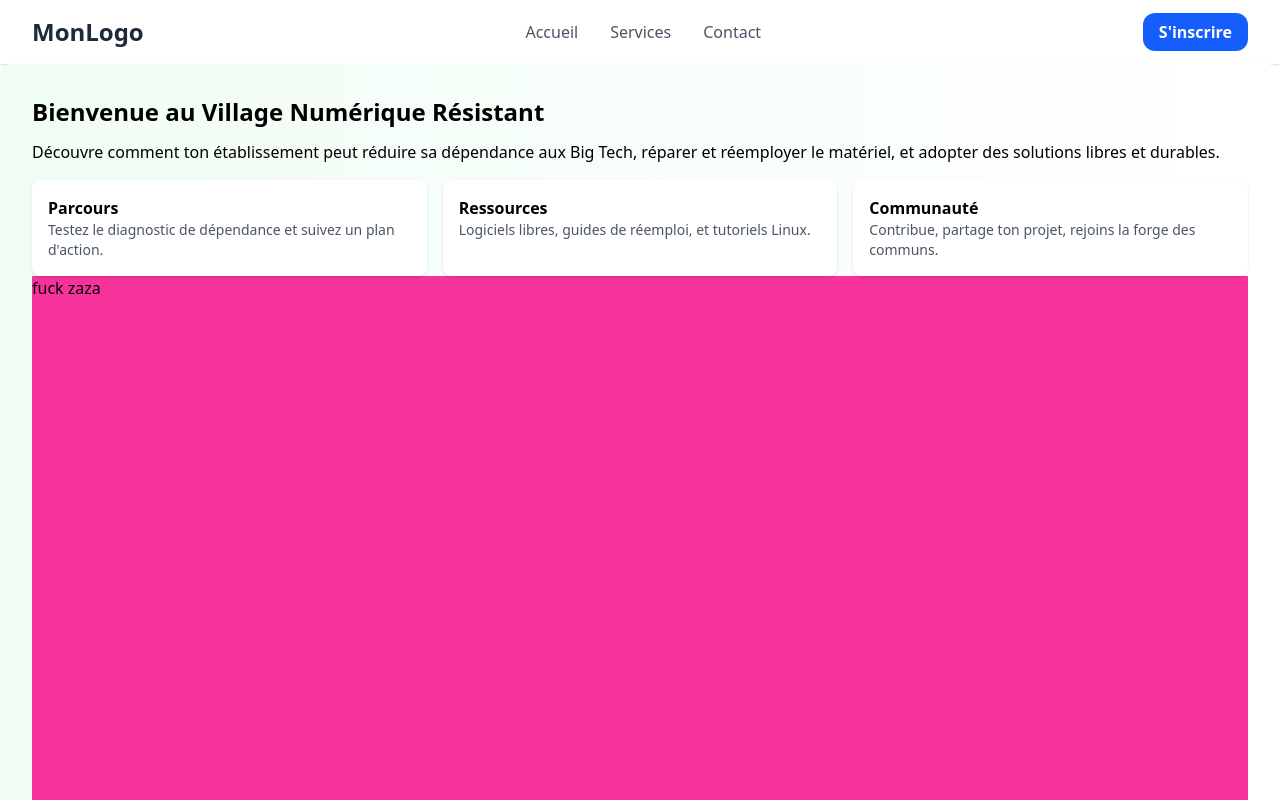
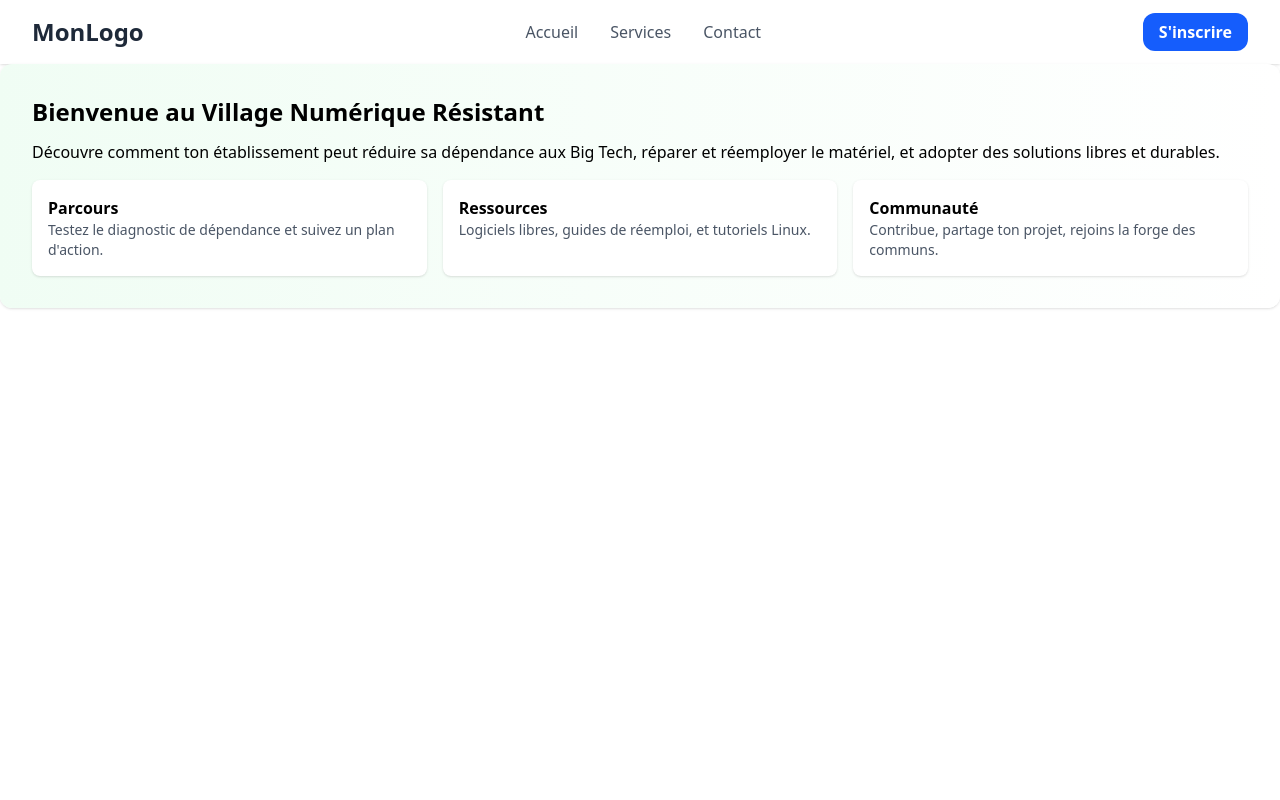
Before and after one commit to gJmry/NDLI-2025, a SvelteKit app: page / in a window 1280 px wide. Shown: the top 800 px of the page. Built offline with nearby package versions, Linux system fonts and the light colour scheme.

Commit message:
Update +page.svelte

```diff
--- a/src/routes/+page.svelte
+++ b/src/routes/+page.svelte
@@ -22,9 +22,4 @@
             <p class="text-sm text-gray-600">Contribue, partage ton projet, rejoins la forge des communs.</p>
         </div>
     </div>
-
-
-    <div class="min-h-screen bg-pink-500">
-        fuck zaza
-    </div>
 </section>
```
